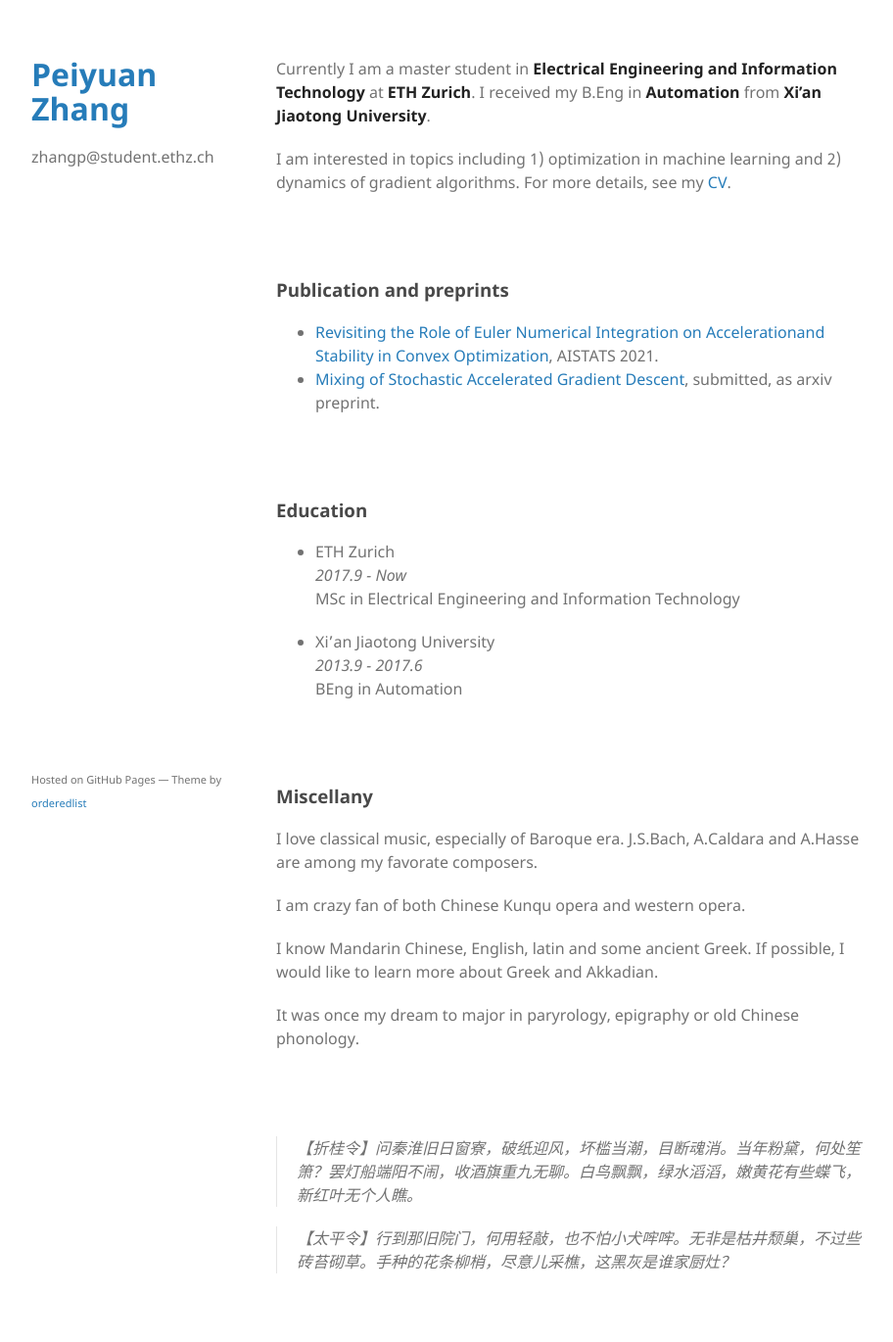
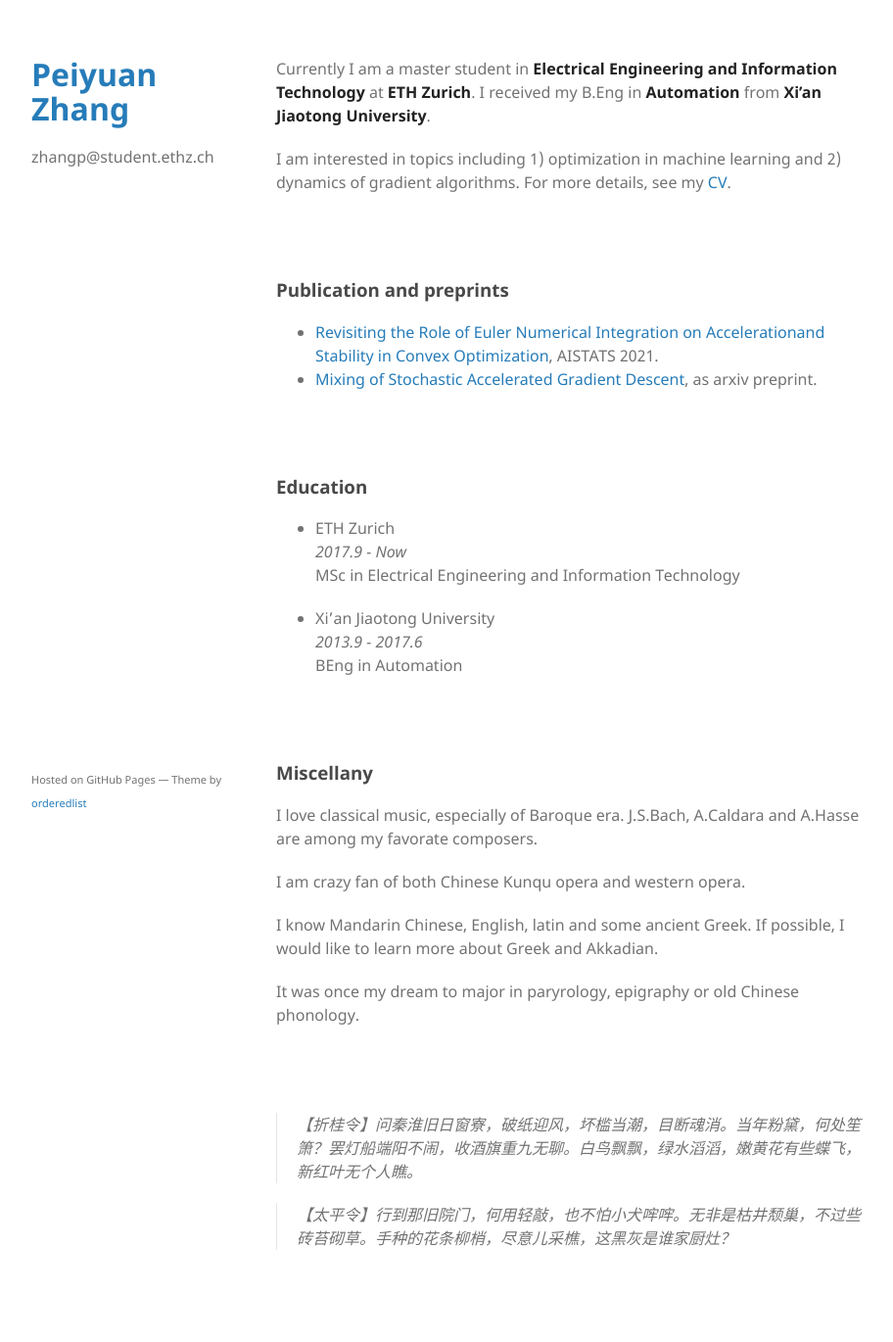
Before and after one commit to phei-iuen/phei-iuen.github.io, a Jekyll site: the page built from index.md, in a window 1280 px wide. Shown: the whole page at 98% size, without its empty margins (178-1090 px from the left). Built offline with Jekyll 4.4.1, drawn with Linux system fonts in a browser that asks for light colours; after the commit the page ends 1346 px from its top, so only the background shows below that.

Commit message:
Update index.md

```diff
--- a/index.md
+++ b/index.md
@@ -9,7 +9,7 @@ I am interested in topics including 1) optimization in machine learning and 2) d
 <br/><br/>
 ### Publication and preprints
 * [Revisiting the Role of Euler Numerical Integration on Accelerationand Stability in Convex Optimization](pdfs/revisiting.pdf), AISTATS 2021.
-* [Mixing of Stochastic Accelerated Gradient Descent](pdfs/mixing.pdf), submitted, as arxiv preprint.
+* [Mixing of Stochastic Accelerated Gradient Descent](pdfs/mixing.pdf), as arxiv preprint.
 
 <br/><br/>
 ### Education
```
